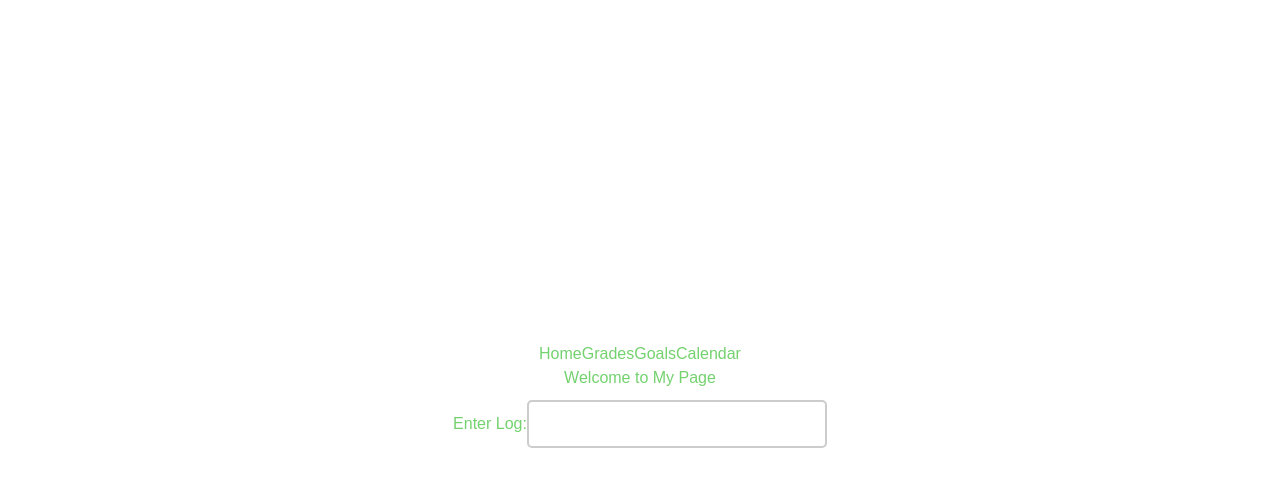
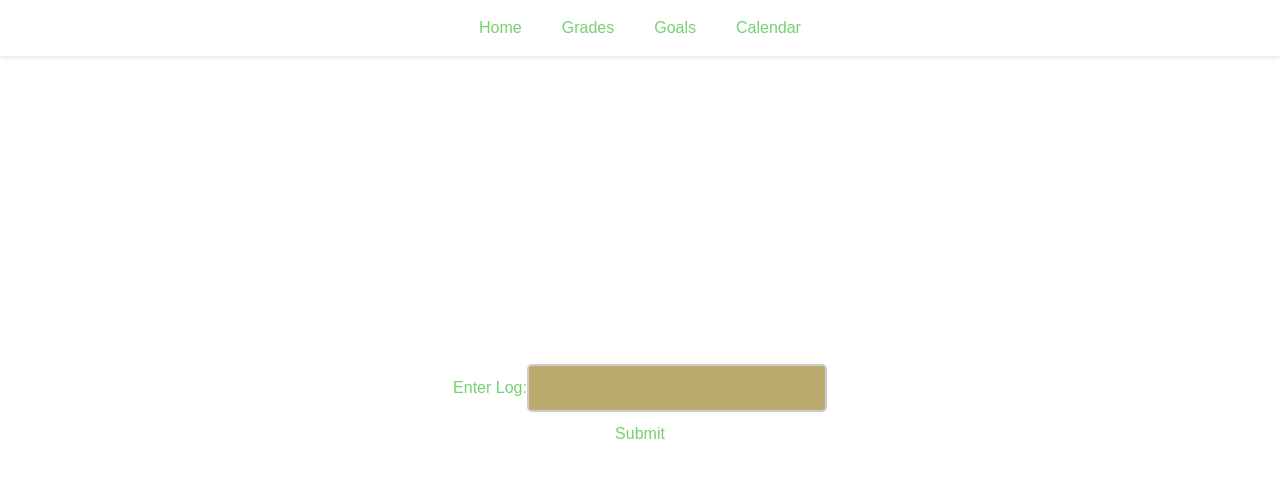
Before and after one commit to NicMoz/JournalProject, a Next.js app: page / in a window 1280 px wide. Shown: the top 486 px of the page. Built offline with nearby package versions, Linux system fonts and the light colour scheme.

Commit message:
mad nav bar stuck to the top and spaced it out changed color

```diff
--- a/src/app/globals.css
+++ b/src/app/globals.css
@@ -14,7 +14,7 @@
 
 @media (prefers-color-scheme: dark) {
   :root {
-    --background: #134923;
+    --background: #433414;
     --foreground: #ededed;
   }
 }
@@ -38,4 +38,25 @@ body {
       border: 2px solid #ccc;
       border-radius: 5px;
       font-size: 16px;
+      background-color: rgb(187, 169, 109);
+      color: black;
 }
+
+nav {
+  position: fixed;
+  top: 0;
+  left: 0;
+  width: 100%;
+  background: var(--background); /* or a solid color */
+  color: var(--foreground);
+  padding: 16px;
+  z-index: 1000;
+  text-align: center;
+  box-shadow: 0 2px 4px rgba(0, 0, 0, 0.1);
+}
+
+nav a {
+  margin: 0 20px;
+  text-decoration: none;
+  color: inherit;
+}
--- a/src/app/page.js
+++ b/src/app/page.js
@@ -9,11 +9,13 @@ export default function HomePage() {
         <Link href = "/Goals">Goals</Link>
         <Link href = "/Calendar">Calendar</Link>
       </nav>
-      <h1>Welcome to My Page</h1>
-      <form>
-        <label for = "log">Enter Log:</label>
-        <input type="text" id="log"/>
-      </form>
+      <div id="log_page">
+        <form>
+          <label for = "log">Enter Log:</label>
+          <input type="text" id="log"/>
+        </form>
+        <button>Submit</button>
+      </div>
     </main>
   );
 }
```
